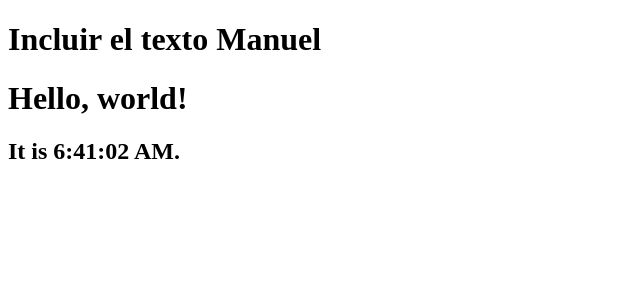
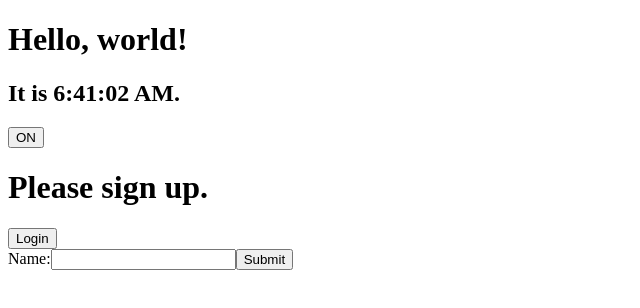
Before and after one commit to byVilla/React-Tutorial, a React app: page / in a window 1280 px wide. Shown: the whole page, without its empty margins (0-640 px from the left). Built offline with nearby package versions, Linux system fonts and the light colour scheme.

Commit message:
Events and forms

```diff
--- a/public/index.html
+++ b/public/index.html
@@ -27,12 +27,10 @@
 	<noscript>
 		You need to enable JavaScript to run this app.
 	</noscript>
-  <div id="test0"></div>
-	<div id="test1"></div>
-  <div id="test2"></div>
-  <div id="test3"></div>
-  <div id="test4"></div>
-  <div id="component" />
+  <div id="component" ></div>
+  <div id="toggle" ></div>
+  <div id="loginControl" ></div>
+  <div id="form" ></div>
 </body>
 
 </html>
--- /dev/null
+++ b/src/form.js
@@ -0,0 +1,38 @@
+import React from "react";
+
+class Form extends React.Component {
+  constructor(props) {
+    super(props);
+    this.state = { value: "" };
+
+    this.handleChange = this.handleChange.bind(this);
+    this.handleSubmit = this.handleSubmit.bind(this);
+  }
+
+  handleChange(event) {
+    console.log(event.target);
+    this.setState({ value: event.target.value });
+  }
+
+  handleSubmit(event) {
+    alert("A name was submitted: " + this.state.value);
+    event.preventDefault();
+  }
+
+  render() {
+    return (
+      <form onSubmit={this.handleSubmit}>
+        <label>
+          Name:
+          <input
+            type="text"
+            value={this.state.value}
+            onChange={this.handleChange}
+          />
+        </label>
+        <input type="submit" value="Submit" />
+      </form>
+    );
+  }
+}
+export default Form;
--- a/src/index.js
+++ b/src/index.js
@@ -1,14 +1,13 @@
 import React from "react";
 import ReactDOM from "react-dom";
 import Clock from "./clock";
+import Toggle from "./toggle";
+import LoginControl from "./logincontrol";
+import Form from "./form";
 
 import "./styles.css";
 
-class Text extends React.Component {
-  render() {
-    return <h1>Incluir el texto {this.props.attrName}</h1>;
-  }
-}
-const text = <Text attrName="Manuel" />;
-ReactDOM.render(text, document.getElementById("test0"));
 ReactDOM.render(<Clock />, document.getElementById("component"));
+ReactDOM.render(<Toggle />, document.getElementById("toggle"));
+ReactDOM.render(<LoginControl />, document.getElementById("loginControl"));
+ReactDOM.render(<Form />, document.getElementById("form"));
--- /dev/null
+++ b/src/logincontrol.js
@@ -0,0 +1,51 @@
+import React from "react";
+
+class LoginControl extends React.Component {
+  constructor(props) {
+    super(props);
+    this.state = { isLoggedIn: false };
+    this.handleLoginClick = this.handleLoginClick.bind(this);
+    this.handleLogoutClick = this.handleLogoutClick.bind(this);
+  }
+  handleLoginClick() {
+    this.setState({ isLoggedIn: true });
+  }
+  handleLogoutClick() {
+    this.setState({ isLoggedIn: false });
+  }
+  render() {
+    const isLoggedIn = this.state.isLoggedIn;
+    let button;
+    if (isLoggedIn) {
+      button = <LogoutButton onClick={this.handleLogoutClick} />;
+    } else {
+      button = <LoginButton onClick={this.handleLoginClick} />;
+    }
+    return (
+      <div>
+        <Greeting isLoggedIn={isLoggedIn} />
+        {button}
+      </div>
+    );
+  }
+}
+function UserGreeting(props) {
+  return <h1>Welcome back!</h1>;
+}
+function GuestGreeting(props) {
+  return <h1>Please sign up.</h1>;
+}
+function Greeting(props) {
+  const isLoggedIn = props.isLoggedIn;
+  if (isLoggedIn) {
+    return <UserGreeting />;
+  }
+  return <GuestGreeting />;
+}
+function LoginButton(props) {
+  return <button onClick={props.onClick}>Login</button>;
+}
+function LogoutButton(props) {
+  return <button onClick={props.onClick}>Logout</button>;
+}
+export default LoginControl;
--- /dev/null
+++ b/src/toggle.js
@@ -0,0 +1,20 @@
+import React from "react";
+
+class Toggle extends React.Component {
+  constructor(props) {
+    super(props);
+    this.state = { isToggleOn: true };
+    this.handleClick = this.handleClick.bind(this);
+  }
+  handleClick() {
+    this.setState(state => ({ isToggleOn: !state.isToggleOn }));
+  }
+  render() {
+    return (
+      <button onClick={this.handleClick}>
+        {this.state.isToggleOn ? "ON" : "OFF"}
+      </button>
+    );
+  }
+}
+export default Toggle;
```
